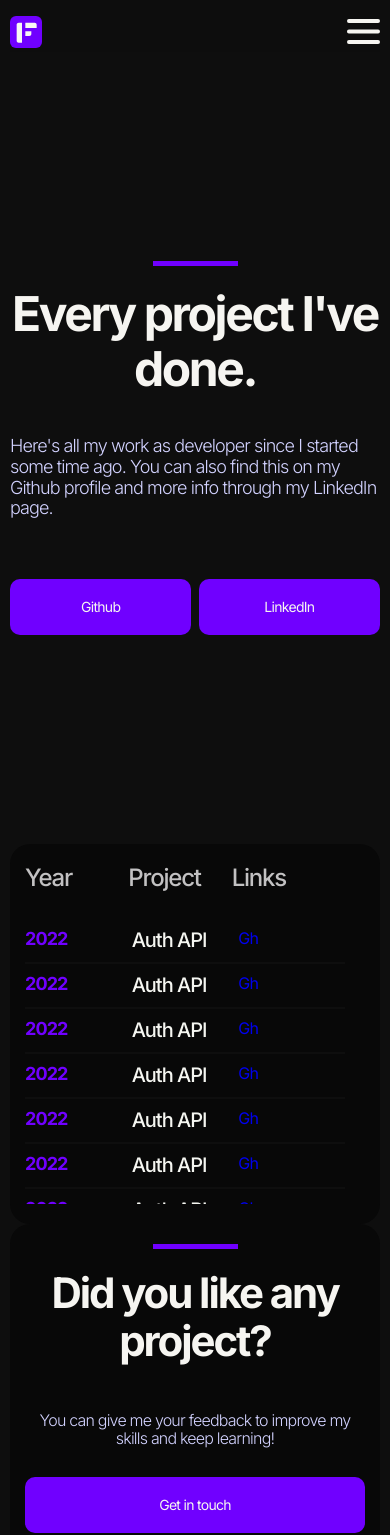
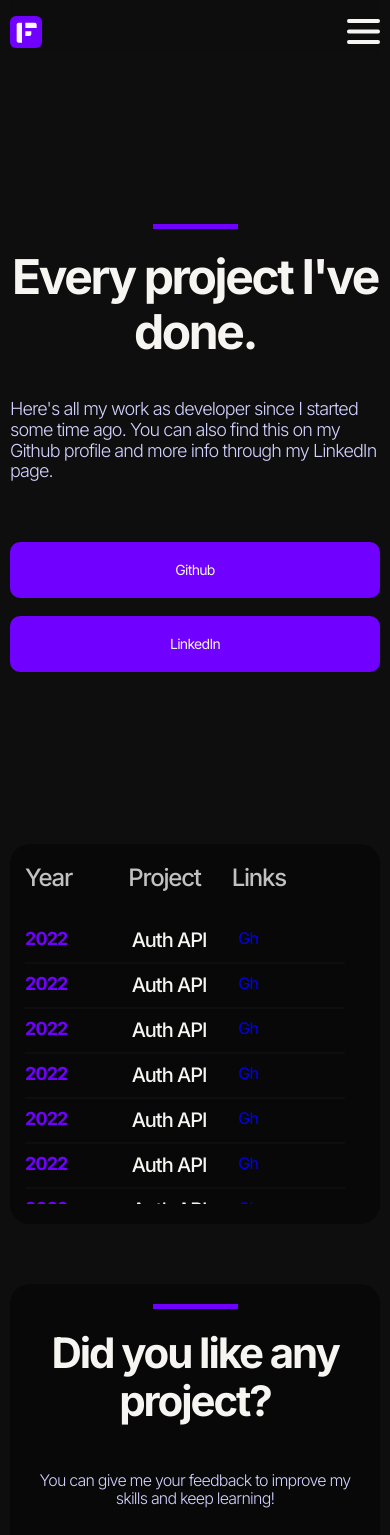
Before and after one commit to GomezFrannco/react-portfolio, a React (Vite) app: page /projects in a window 390 px wide. Shown: the top 1535 px of the page. Built offline with nearby package versions, Linux system fonts and the light colour scheme.

Commit message:
Fix some mobile styles

```diff
--- a/src/components/navigation/navBar.components.jsx
+++ b/src/components/navigation/navBar.components.jsx
@@ -6,7 +6,7 @@ import { motion } from "framer-motion";
 import "./navBar.components.scss";
 
 const NavBar = () => {
-  const [activeMenu, setActiveMenu] = useState(true);
+  const [activeMenu, setActiveMenu] = useState(false);
 
   const toggleMenu = (e) => {
     const toggle = activeMenu == true ? false : true;
--- a/src/pages/projects/index.projects.scss
+++ b/src/pages/projects/index.projects.scss
@@ -47,8 +47,15 @@
       display: flex;
       justify-content: space-between;
       width: 100%;
+      @include m-queries(500px) {
+        flex-direction: column;
+        height:130px;
+      }
       .button {
         width: 49%;
+        @include m-queries(500px) {
+          width: 100%;
+        }
         button {
           width: 100%;
         }
@@ -149,6 +156,7 @@
     border-radius: 20px;
     @include m-queries(820px) {
       padding: 20px 15px;
+      margin: 60px 0;
     }
     .subtitles {
       &::before {
```
